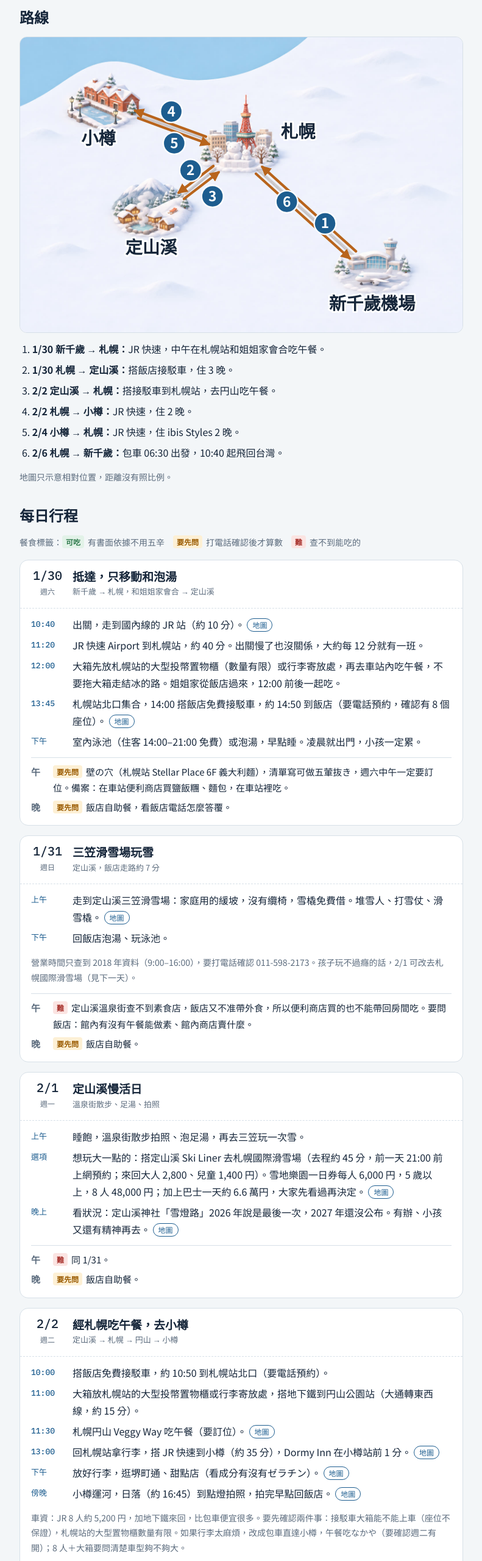
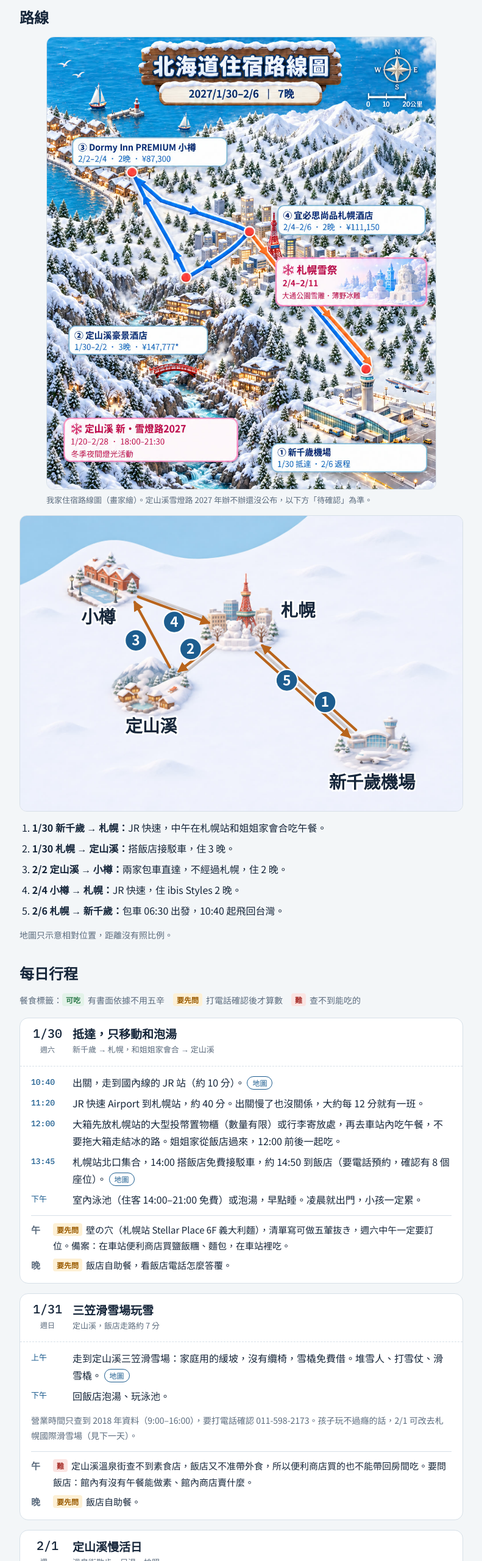
Before and after one commit to wilfrid-Ng/hokkaido-2027, a plain HTML site: page index.html in a window 1280 px wide. Shown: the part 1675-4235 px from the top of the page at 61% size, without its empty margins (244-1035 px from the left). Drawn offline with Linux system fonts and the light colour scheme.

Commit message:
我家頁加上畫家的住宿路線圖；2/2 改為定山溪包車直達小樽、不經札幌（兩頁路線圖、行程、車資、待辦一起改）
Co-Authored-By: Claude Opus 5.5 <noreply@anthropic.com>

```diff
--- a/index.html
+++ b/index.html
@@ -104,6 +104,9 @@ tr:last-child td{border-bottom:0}
 .route{position:relative;margin:0;border-radius:12px;overflow:hidden;border:1px solid var(--line)}
 .route img,.route svg{display:block;width:100%;height:auto}
 .route svg{position:absolute;inset:0;height:100%}
+.staymap{margin:0 0 14px}
+.staymap img{display:block;width:100%;max-width:640px;height:auto;margin:0 auto;border-radius:12px;border:1px solid var(--line)}
+.staymap figcaption{max-width:640px;margin:6px auto 0;font-size:13px;color:var(--muted)}
 .switch{margin:0;padding:10px 14px;background:var(--accent-soft);border-radius:0 0 10px 10px;font-size:15px}
 .switch a{font-weight:700}
 .pack{grid-template-columns:repeat(auto-fit,minmax(min(100%,300px),1fr))}
@@ -186,20 +189,23 @@ html{scroll-behavior:smooth}
 
 <section id="route">
   <h2>路線</h2>
+  <figure class="staymap">
+    <img src="stay-map.jpg" width="1024" height="1188" loading="lazy" alt="北海道住宿路線圖：新千歲機場 1/30 抵達，定山溪豪景酒店住 1/30–2/2，Dormy Inn PREMIUM 小樽住 2/2–2/4，宜必思尚品札幌酒店住 2/4–2/6，2/6 從新千歲返程；另標札幌雪祭 2/4–2/11 與定山溪雪燈路。">
+    <figcaption>我家住宿路線圖（畫家繪）。定山溪雪燈路 2027 年辦不辦還沒公布，以下方「待確認」為準。</figcaption>
+  </figure>
   <figure class="route">
-    <img src="route.jpg" width="1536" height="1024" alt="札幌周邊雪地地圖：左上小樽、中央札幌、左下定山溪、右下新千歲機場。從機場到札幌，再去定山溪，回札幌後去小樽，再回札幌，最後到機場。">
+    <img src="route.jpg" width="1536" height="1024" alt="札幌周邊雪地地圖：左上小樽、中央札幌、左下定山溪、右下新千歲機場。從機場到札幌，再去定山溪，從定山溪直接包車到小樽，再回札幌，最後到機場。">
     <svg viewBox="0 0 1536 1024" aria-hidden="true">
       <defs><marker id="ah" viewBox="0 0 10 10" refX="8" refY="5" markerWidth="4" markerHeight="4" orient="auto"><path d="M0 0L10 5L0 10Z" fill="#b8641c"/></marker></defs>
-      <g stroke="#b8641c" stroke-width="9" stroke-linecap="round"><line x1="1166" y1="743" x2="841" y2="450" marker-end="url(#ah)"/><line x1="671" y1="447" x2="551" y2="539" marker-end="url(#ah)"/><line x1="569" y1="561" x2="689" y2="469" marker-end="url(#ah)"/><line x1="645" y1="345" x2="400" y2="255" marker-end="url(#ah)"/><line x1="410" y1="281" x2="655" y2="371" marker-end="url(#ah)"/><line x1="819" y1="474" x2="1144" y2="767" marker-end="url(#ah)"/></g>
-      <g fill="#1d5d8f" stroke="#fff" stroke-width="5" font-family="Noto Sans TC,PingFang TC,Microsoft JhengHei,sans-serif" font-size="48" font-weight="700" text-anchor="middle"><circle cx="1059" cy="646" r="38"/><text fill="#fff" stroke="none" x="1059" y="663">1</text><circle cx="592" cy="462" r="38"/><text fill="#fff" stroke="none" x="592" y="479">2</text><circle cx="668" cy="552" r="38"/><text fill="#fff" stroke="none" x="668" y="569">3</text><circle cx="525" cy="258" r="38"/><text fill="#fff" stroke="none" x="525" y="275">4</text><circle cx="535" cy="368" r="38"/><text fill="#fff" stroke="none" x="535" y="385">5</text><circle cx="926" cy="571" r="38"/><text fill="#fff" stroke="none" x="926" y="588">6</text></g>
+      <g stroke="#b8641c" stroke-width="9" stroke-linecap="round"><line x1="1166" y1="743" x2="841" y2="450" marker-end="url(#ah)"/><line x1="671" y1="447" x2="551" y2="539" marker-end="url(#ah)"/><line x1="520" y1="525" x2="398" y2="300" marker-end="url(#ah)"/><line x1="410" y1="281" x2="655" y2="371" marker-end="url(#ah)"/><line x1="819" y1="474" x2="1144" y2="767" marker-end="url(#ah)"/></g>
+      <g fill="#1d5d8f" stroke="#fff" stroke-width="5" font-family="Noto Sans TC,PingFang TC,Microsoft JhengHei,sans-serif" font-size="48" font-weight="700" text-anchor="middle"><circle cx="1059" cy="646" r="38"/><text fill="#fff" stroke="none" x="1059" y="663">1</text><circle cx="592" cy="462" r="38"/><text fill="#fff" stroke="none" x="592" y="479">2</text><circle cx="402" cy="432" r="38"/><text fill="#fff" stroke="none" x="402" y="449">3</text><circle cx="535" cy="368" r="38"/><text fill="#fff" stroke="none" x="535" y="385">4</text><circle cx="926" cy="571" r="38"/><text fill="#fff" stroke="none" x="926" y="588">5</text></g>
       <g fill="#16263a" stroke="#fff" stroke-width="12" paint-order="stroke" stroke-linejoin="round" font-family="Noto Sans TC,PingFang TC,Microsoft JhengHei,sans-serif" font-size="60" font-weight="700" text-anchor="middle"><text x="272" y="372">小樽</text><text x="965" y="350">札幌</text><text x="455" y="752">定山溪</text><text x="1222" y="945">新千歲機場</text></g>
     </svg>
   </figure>
   <ol class="steps" style="margin-top:12px">
     <li><b>1/30 新千歲 → 札幌：</b>JR 快速，中午在札幌站和姐姐家會合吃午餐。</li>
     <li><b>1/30 札幌 → 定山溪：</b>搭飯店接駁車，住 3 晚。</li>
-    <li><b>2/2 定山溪 → 札幌：</b>搭接駁車到札幌站，去円山吃午餐。</li>
-    <li><b>2/2 札幌 → 小樽：</b>JR 快速，住 2 晚。</li>
+    <li><b>2/2 定山溪 → 小樽：</b>兩家包車直達，不經過札幌，住 2 晚。</li>
     <li><b>2/4 小樽 → 札幌：</b>JR 快速，住 ibis Styles 2 晚。</li>
     <li><b>2/6 札幌 → 新千歲：</b>包車 06:30 出發，10:40 起飛回台灣。</li>
   </ol>
@@ -258,20 +264,18 @@ html{scroll-behavior:smooth}
   </article>
 
   <article class="day" id="d0202">
-    <div class="day-head"><div class="date"><span class="md">2/2</span><span class="wd">週二</span></div><div><h3>經札幌吃午餐，去小樽</h3><div class="where">定山溪 → 札幌 → 円山 → 小樽</div></div></div>
+    <div class="day-head"><div class="date"><span class="md">2/2</span><span class="wd">週二</span></div><div><h3>包車直達小樽</h3><div class="where">定山溪 → 小樽</div></div></div>
     <div class="day-body">
       <ul class="plan">
-        <li><span class="t">10:00</span><div>搭飯店免費接駁車，約 10:50 到札幌站北口（要電話預約）。</div></li>
-        <li><span class="t">11:00</span><div>大箱放札幌站的大型投幣置物櫃或行李寄放處，搭地下鐵到円山公園站（大通轉東西線，約 15 分）。</div></li>
-        <li><span class="t">11:30</span><div>札幌円山 Veggy Way 吃午餐（要訂位）。 <a class="map" href="https://www.google.com/maps/search/?api=1&amp;query=Veggy%20Way%20%E6%9C%AD%E5%B9%8C%20%E5%A4%A7%E9%80%9A%E8%A5%BF27%E4%B8%81%E7%9B%AE" target="_blank" rel="noopener">地圖</a></div></li>
-        <li><span class="t">13:00</span><div>回札幌站拿行李，搭 JR 快速到小樽（約 35 分），Dormy Inn 在小樽站前 1 分。 <a class="map" href="https://www.google.com/maps/search/?api=1&amp;query=%E3%83%89%E3%83%BC%E3%83%9F%E3%83%BC%E3%82%A4%E3%83%B3PREMIUM%E5%B0%8F%E6%A8%BD" target="_blank" rel="noopener">地圖</a></div></li>
+        <li><span class="t">10:30</span><div>退房，包車從飯店門口出發，行李直接上車，不用再搬去札幌站。車程約 1 小時多，看路況和雪況。</div></li>
+        <li><span class="t">12:00</span><div>到小樽 Dormy Inn（小樽站前 1 分）寄放行李，走去小樽站旁吃午餐。 <a class="map" href="https://www.google.com/maps/search/?api=1&amp;query=%E3%83%89%E3%83%BC%E3%83%9F%E3%83%BC%E3%82%A4%E3%83%B3PREMIUM%E5%B0%8F%E6%A8%BD" target="_blank" rel="noopener">地圖</a></div></li>
         <li><span class="t">下午</span><div>放好行李，逛堺町通、甜點店（看成分有沒有ゼラチン）。 <a class="map" href="https://www.google.com/maps/search/?api=1&amp;query=%E5%B0%8F%E6%A8%BD%20%E5%A0%BA%E7%94%BA%E9%80%9A%E3%82%8A" target="_blank" rel="noopener">地圖</a></div></li>
         <li><span class="t">傍晚</span><div>小樽運河，日落（約 16:45）到點燈拍照，拍完早點回飯店。 <a class="map" href="https://www.google.com/maps/search/?api=1&amp;query=%E5%B0%8F%E6%A8%BD%E9%81%8B%E6%B2%B3" target="_blank" rel="noopener">地圖</a></div></li>
       </ul>
-      <p class="note">車資：JR 8 人約 5,200 円，加地下鐵來回，比包車便宜很多。要先確認兩件事：接駁車大箱能不能上車（座位不保證），札幌站的大型置物櫃數量有限。如果行李太麻煩，改成包車直達小樽，午餐吃なかや（要確認週二有開）；8 人＋大箱要問清楚車型夠不夠大。</p>
+      <p class="note">包車參考價約 31,250 円起，要問清楚含不含高速公路費，還有 8 人加幾個 28 吋大箱，車型放不放得下。中午到小樽是 Dormy Inn 入住前，記得先問能不能寄放行李。</p>
       <div class="meals">
-        <div class="meal"><span class="k">午</span><div><span class="tag ok">可吃</span>Veggy Way：全店純素、不用五辛。</div></div>
-        <div class="meal"><span class="k">晚</span><div><span class="tag ask">要先問</span>藪半（小樽站旁蕎麥麵）可改昆布湯底，要問能不能不放蔥。 <a class="map" href="https://www.google.com/maps/search/?api=1&amp;query=%E8%97%AA%E5%8D%8A%20%E5%B0%8F%E6%A8%BD" target="_blank" rel="noopener">地圖</a> 備案：便利商店買回 Dormy Inn 房間吃（入住時確認可以）。</div></div>
+        <div class="meal"><span class="k">午</span><div><span class="tag ask">要先問</span>藪半（小樽站旁蕎麥麵）可改昆布湯底，要問能不能不放蔥。</div></div>
+        <div class="meal"><span class="k">晚</span><div><span class="tag no">難</span>小樽查不到晚上可靠的店。中午吃得順利，晚上可再去藪半。 <a class="map" href="https://www.google.com/maps/search/?api=1&amp;query=%E8%97%AA%E5%8D%8A%20%E5%B0%8F%E6%A8%BD" target="_blank" rel="noopener">地圖</a> 備案：便利商店買回 Dormy Inn 房間吃（入住時確認可以）。</div></div>
       </div>
     </div>
   </article>
@@ -441,7 +445,7 @@ html{scroll-behavior:smooth}
             <tr><td class="num">1/30</td><td>JR 機場→札幌，兩家搭飯店免費接駁到定山溪</td><td class="num">4,300 円</td></tr>
       <tr><td class="num">1/31</td><td>走路到三笠滑雪場</td><td class="num">0</td></tr>
       <tr><td class="num">2/1</td><td>選項：Ski Liner 來回札幌國際滑雪場（雪地樂園另計 48,000 円）</td><td class="num">18,200 円</td></tr>
-      <tr><td class="num">2/2</td><td>飯店免費接駁到札幌站＋地下鐵來回円山＋JR 到小樽（備案：包車直達小樽，參考價約 31,250 円起）</td><td class="num">約 8,000 円</td></tr>
+      <tr><td class="num">2/2</td><td>包車定山溪→小樽直達（兩家 8 人一台）</td><td class="num">約 31,250 円起</td></tr>
       <tr><td class="num">2/3</td><td>纜車來回＋公車回程，另加去なかや和天狗山的計程車</td><td class="num">約 15,000 円＋計程車</td></tr>
       <tr><td class="num">2/4</td><td>JR 小樽→札幌 8 人＋計程車到飯店</td><td class="num">5,200 円＋計程車</td></tr>
       <tr><td class="num">2/5</td><td>地下鐵（可考慮一日券），選 TSUDOME 再加接駁車</td><td class="num">約 2,200–2,500 円</td></tr>
@@ -453,9 +457,9 @@ html{scroll-behavior:smooth}
   <h2>出發前待辦</h2>
   <p class="note">勾選只會記在你自己的手機上，別人看不到。兩家一起的項目（定山溪、餐廳、玩雪場地）先講好誰打，避免重複訂。</p>
   <ul class="todo">
-    <li><label><input type="checkbox" id="t1"><span><b>打給定山溪豪景</b> <span class="mono">011-598-3339</span>（9:00–19:00，只收電話）：能不能準備不吃五辛的素食、准不准帶外食、館內商店賣什麼；預約 1/30 與 2/2 兩趟接駁車並確認 8 個座位、大箱能不能上車；問飯店有沒有玩雪區。</span></label></li>
+    <li><label><input type="checkbox" id="t1"><span><b>打給定山溪豪景</b> <span class="mono">011-598-3339</span>（9:00–19:00，只收電話）：能不能準備不吃五辛的素食、准不准帶外食、館內商店賣什麼；預約 1/30 接駁車並確認 8 個座位、大箱能不能上車；2/2 改包車，問退房時間能不能到 10:30；問飯店有沒有玩雪區。</span></label></li>
         <li><label><input type="checkbox" id="t8"><span><b>訂機上素食</b>：去回程都訂東方素食 (VOML)，出發前 24～48 小時內截止。</span></label></li>
-    <li><label><input type="checkbox" id="t2"><span><b>包車報價</b>：2/6 札幌→新千歲 06:30，只有我家 4 人＋行李，問小一點的車型；2/2 定山溪→小樽直達當備案，那趟是 8 人＋幾個 28 吋箱＋隨身包。都問含不含高速公路費。</span></label></li>    <li><label><input type="checkbox" id="t3"><span><b>餐廳訂位</b>：Veggy Way（2/2、2/5 午）、福の樹（2/4 晚，2/5 晚備選）、なかや（2/3 午）、壁の穴（1/30、2/4 午，2/5 看選擇）、藪半（2/2、2/3 晚，確認週三有沒有開）。每家都問能不能做五葷抜き、有沒有座位：2/5 是我家 4 人，其他是兩家 8 人。</span></label></li>
+    <li><label><input type="checkbox" id="t2"><span><b>包車預約</b>：2/2 定山溪→小樽直達 10:30，兩家 8 人＋幾個 28 吋箱＋隨身包；2/6 札幌→新千歲 06:30，只有我家 4 人＋行李，問小一點的車型。都問含不含高速公路費。</span></label></li>    <li><label><input type="checkbox" id="t3"><span><b>餐廳訂位</b>：Veggy Way（2/5 午）、福の樹（2/4 晚，2/5 晚備選）、なかや（2/3 午）、壁の穴（1/30、2/4 午，2/5 看選擇）、藪半（2/2 午、晚，2/3 晚，確認週三有沒有開）。每家都問能不能做五葷抜き、有沒有座位：2/5 是我家 4 人，其他是兩家 8 人。</span></label></li>
     <li><label><input type="checkbox" id="t4"><span><b>確認玩雪場地</b>：三笠滑雪場 <span class="mono">011-598-2173</span> 營業時間；天狗山 <span class="mono">0134-33-7381</span> Snow Park 在山頂或山腳。</span></label></li>
     <li><label><input type="checkbox" id="t5"><span><b>證件與保險</b>：小孩護照效期；<a href="#entry">Visit Japan Web</a> 每人一個 QR Code，一週前先填，出門前一天（1/29）核對後截圖；旅平險與不便險，海外急難電話存進手機。</span></label></li>
     <li><label><input type="checkbox" id="t6"><span><b>錢與網路</b>：日幣現金（なかや只收現金、Kitaca 儲值要現金）；iPhone 先試加 <a href="#ic">Suica</a>；上網用 eSIM，每家至少一支手機開語音漫遊。</span></label></li>
```
Also changed, not shown: sister/index.html (+16 -16 lines), src.html (+24 -19 lines), stay-map.jpg (added).
